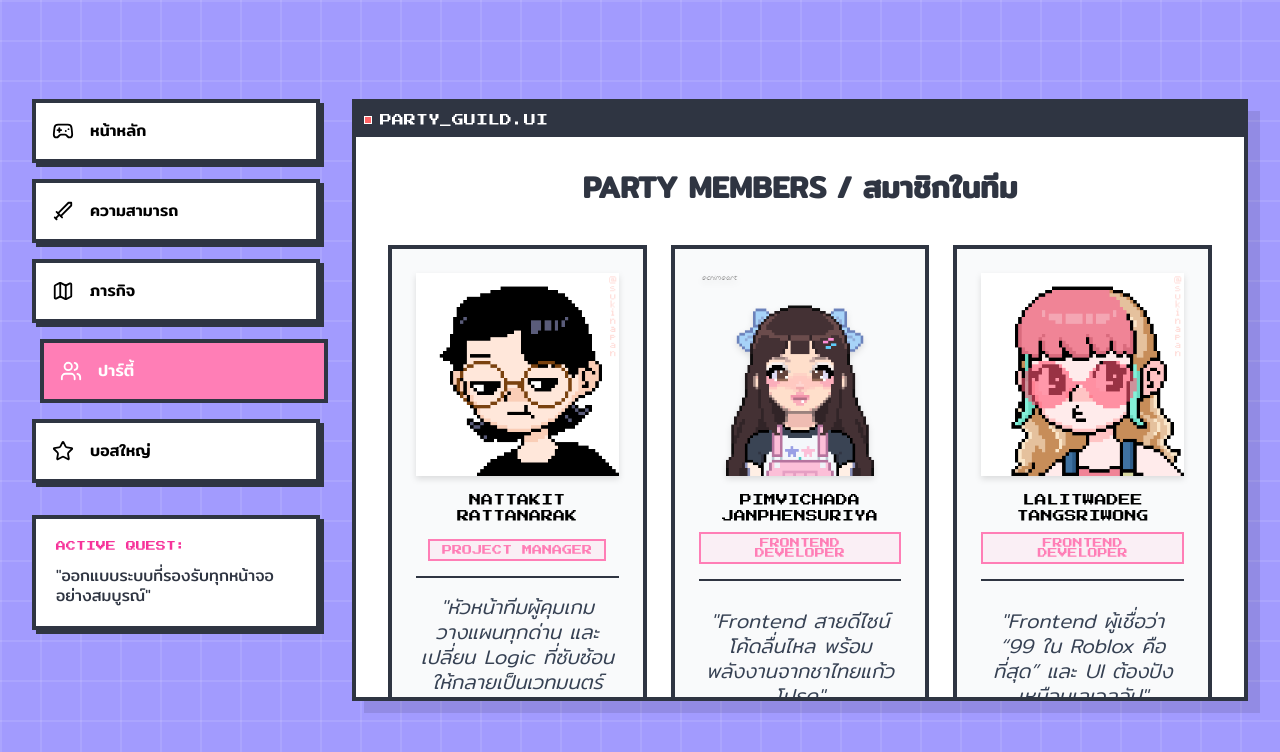
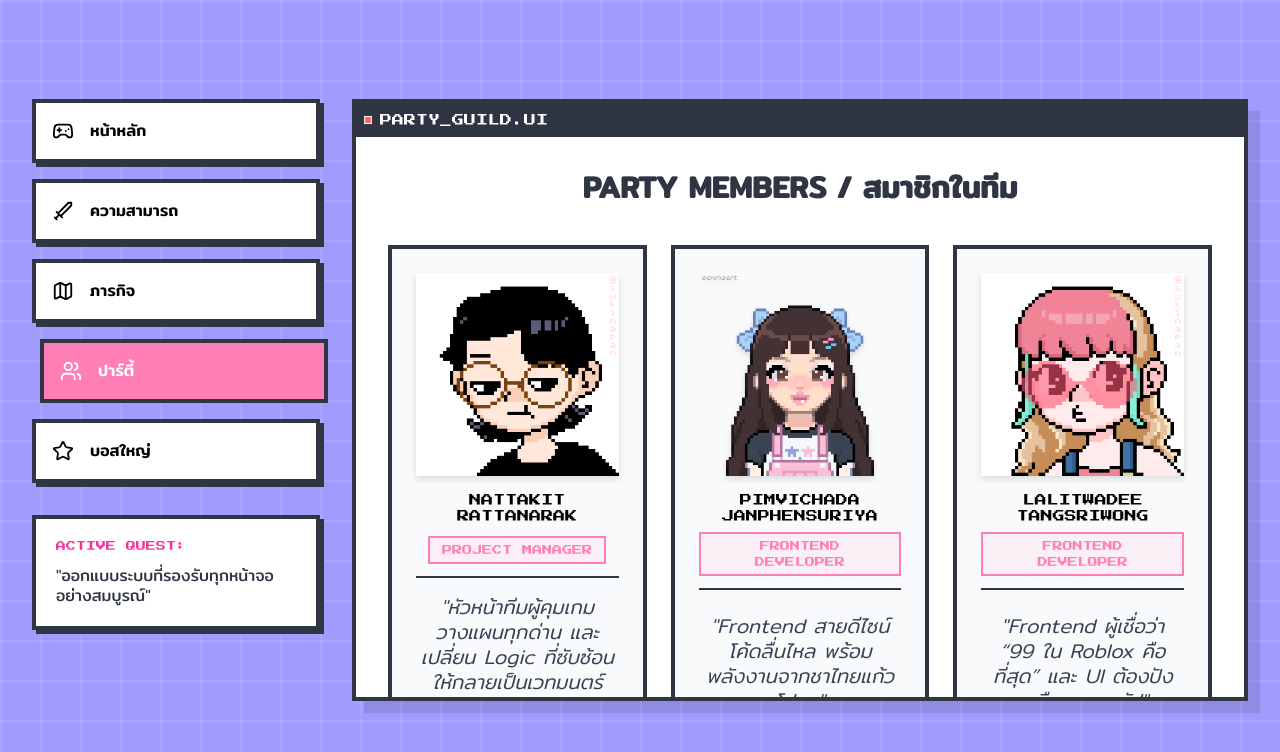
Before and after one commit to ymetdev/pixeljam_project, a React (Vite) app: page / in a window 1280 px wide. Both pictures are taken after a click on the button "ปาร์ตี้". Shown: the top 752 px of the page. Built offline with nearby package versions, Linux system fonts and the light colour scheme.

Commit message:
Edit Profile v3

```diff
--- a/src/App.jsx
+++ b/src/App.jsx
@@ -655,8 +655,8 @@ const TeamMemberCard = ({ name, role, emoji, bio }) => (
       <h3 className="font-pixel text-[10px] md:text-xs mb-2 uppercase">
         {name}
       </h3>
-      <div className="inline-block bg-[#ff7eb615] px-3 py-1 border-[2px] border-[#ff7eb6]">
-        <p className="font-pixel text-[8px] md:text-[10px] text-[#ff7eb6] uppercase leading-none">
+      <div className="inline-block bg-[#ff7eb615] px-3 py-1 border-[2px] border-[#ff7eb6] ">
+        <p className="font-pixel text-[8px] md:text-[10px] text-[#ff7eb6] uppercase leading-relaxed ">
           {role}
         </p>
       </div>
```
